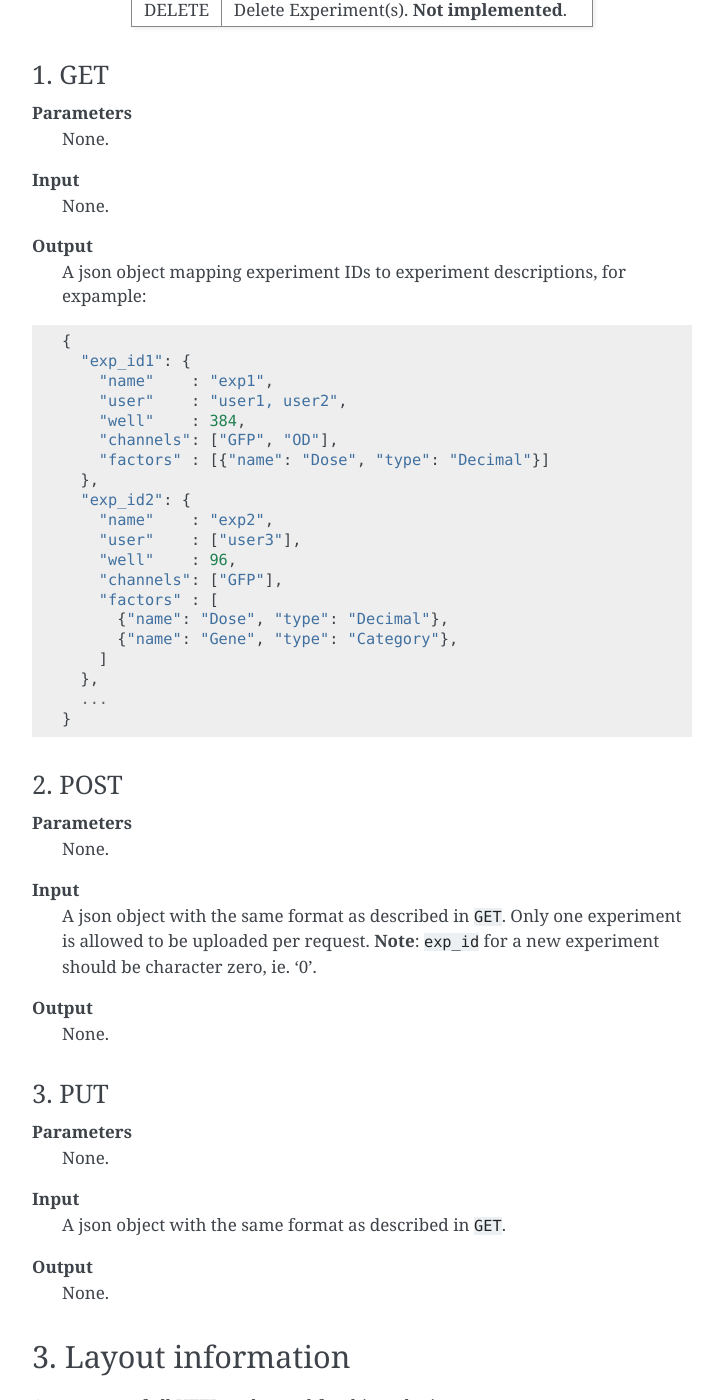
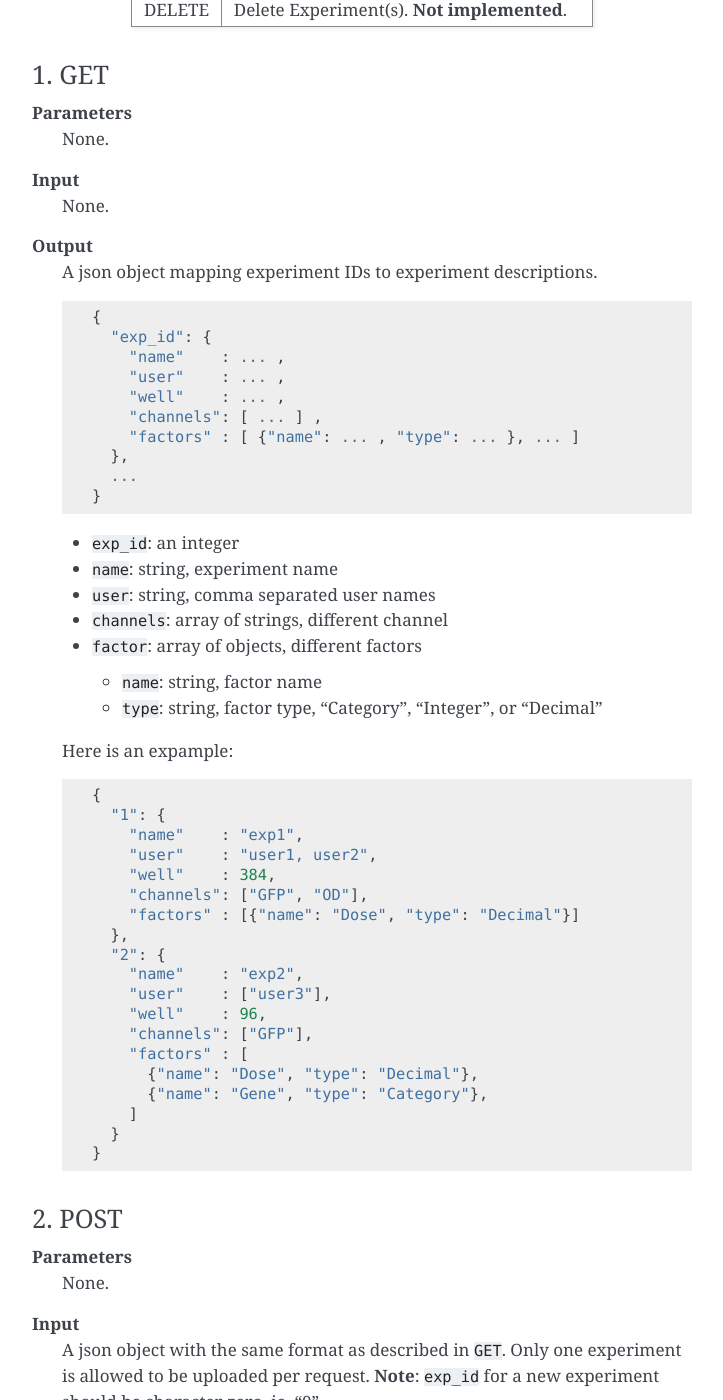
Before and after one commit to gaoce/TimeVis, a Sphinx documentation site: the page built from docs/api_v2.rst, in a window 1280 px wide and 1400 px high, scrolled down 614 px. Shown: the whole window, without its empty margins (388-1111 px from the left). Built offline with Sphinx 7.4.7, drawn with Linux system fonts in a browser that asks for light colours; some of the changed text lies outside the part shown.

Commit message:
Update API examples

```diff
--- a/docs/api_v2.rst
+++ b/docs/api_v2.rst
@@ -43,31 +43,54 @@ A summary of all HTTP verbs used for this endpoint:
 **Input**
     None.
 **Output**
-    A json object mapping experiment IDs to experiment descriptions, for
-    expample:
+    A json object mapping experiment IDs to experiment descriptions.
 
-::
+    ::
 
-  {
-    "exp_id1": {
-      "name"    : "exp1",
-      "user"    : "user1, user2",
-      "well"    : 384,
-      "channels": ["GFP", "OD"],
-      "factors" : [{"name": "Dose", "type": "Decimal"}]
-    },
-    "exp_id2": {
-      "name"    : "exp2",
-      "user"    : ["user3"],
-      "well"    : 96,
-      "channels": ["GFP"],
-      "factors" : [
-        {"name": "Dose", "type": "Decimal"},
-        {"name": "Gene", "type": "Category"},
-      ]
-    },
-    ...
-  }
+      {
+        "exp_id": {
+          "name"    : ... ,
+          "user"    : ... ,
+          "well"    : ... ,
+          "channels": [ ... ] ,
+          "factors" : [ {"name": ... , "type": ... }, ... ]
+        },
+        ...
+      }
+
+
+    * ``exp_id``: an integer
+    * ``name``: string, experiment name
+    * ``user``: string, comma separated user names
+    * ``channels``: array of strings, different channel
+    * ``factor``: array of objects, different factors
+
+      - ``name``: string, factor name
+      - ``type``: string, factor type, "Category", "Integer", or "Decimal"
+
+    Here is an expample:
+
+    ::
+
+      {
+        "1": {
+          "name"    : "exp1",
+          "user"    : "user1, user2",
+          "well"    : 384,
+          "channels": ["GFP", "OD"],
+          "factors" : [{"name": "Dose", "type": "Decimal"}]
+        },
+        "2": {
+          "name"    : "exp2",
+          "user"    : ["user3"],
+          "well"    : 96,
+          "channels": ["GFP"],
+          "factors" : [
+            {"name": "Dose", "type": "Decimal"},
+            {"name": "Gene", "type": "Category"},
+          ]
+        }
+      }
 
 2. POST
 ^^^^^^^
@@ -77,7 +100,7 @@ A summary of all HTTP verbs used for this endpoint:
 **Input**
     A json object with the same format as described in ``GET``. Only one
     experiment is allowed to be uploaded per request.  **Note**: ``exp_id`` for
-    a new experiment should be character zero, ie. '0'.
+    a new experiment should be character zero, ie. "0".
 **Output**
     None.
 
@@ -87,7 +110,8 @@ A summary of all HTTP verbs used for this endpoint:
 **Parameters**
     None.
 **Input**
-    A json object with the same format as described in ``GET``.
+    A json object with the same format as described in ``GET``. Only one
+    experiment is allowed to updated at a time.
 **Output**
     None.
 
@@ -150,7 +174,7 @@ A summary of all HTTP verbs used for this endpoint:
 **Input**
     A json object with the same format as described in ``GET``. Only one layout
     is allowed to be uploaded per request. **Note** ``layout_id`` for a new
-    layout should be character zero, ie. '0'.
+    layout should be character zero, ie. "0".
 **Output**
     None.
 
@@ -224,7 +248,7 @@ A summary of all HTTP verbs used for this endpoint:
 **Input**
     A json object with the same format as described in ``GET``. Only one plate
     is allowed to be uploaded per request. **Note** ``plate_id`` for a new
-    layout should be character zero, ie. '0'.
+    layout should be character zero, ie. "0".
 **Output**
     None.
 
```
